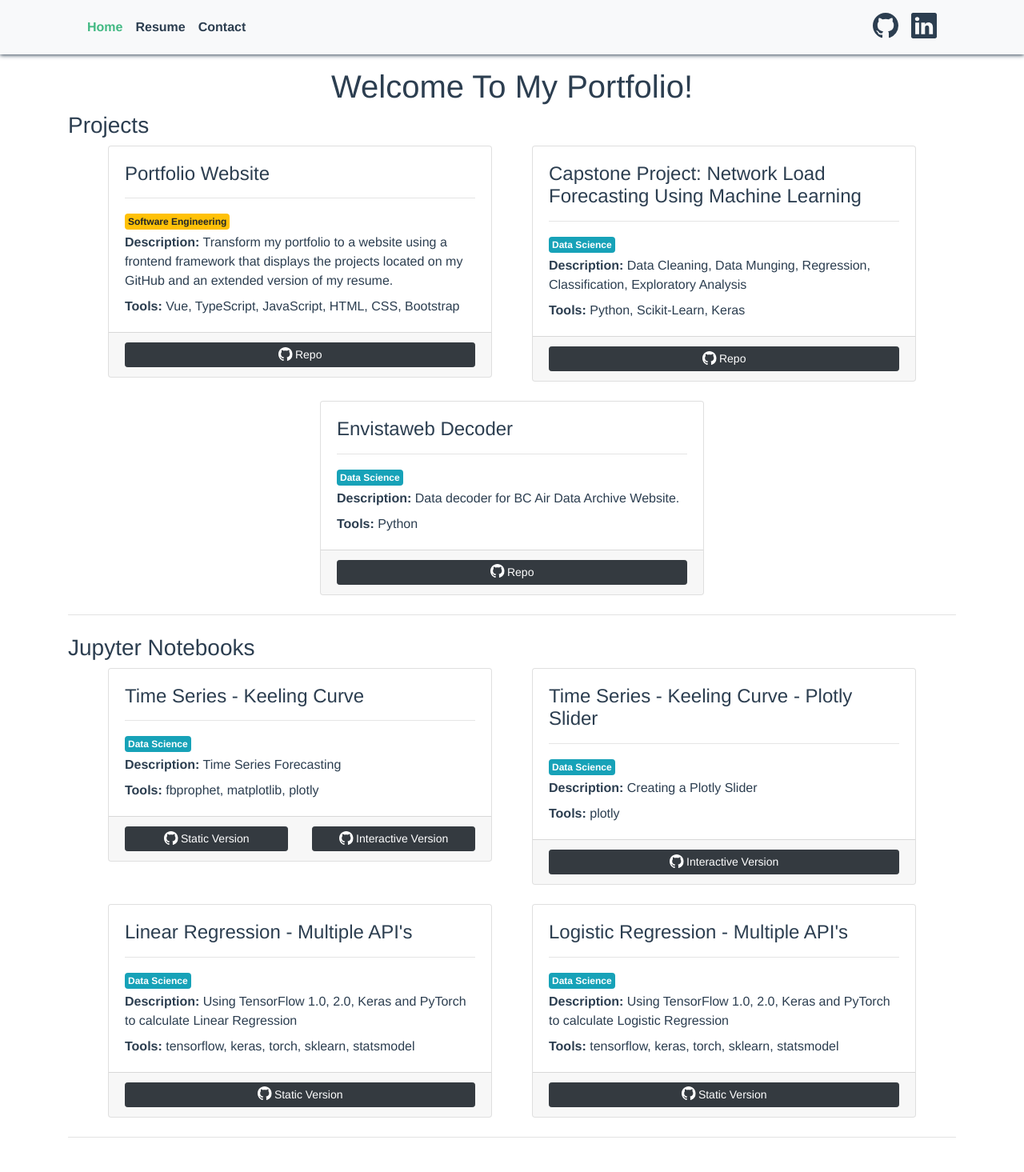
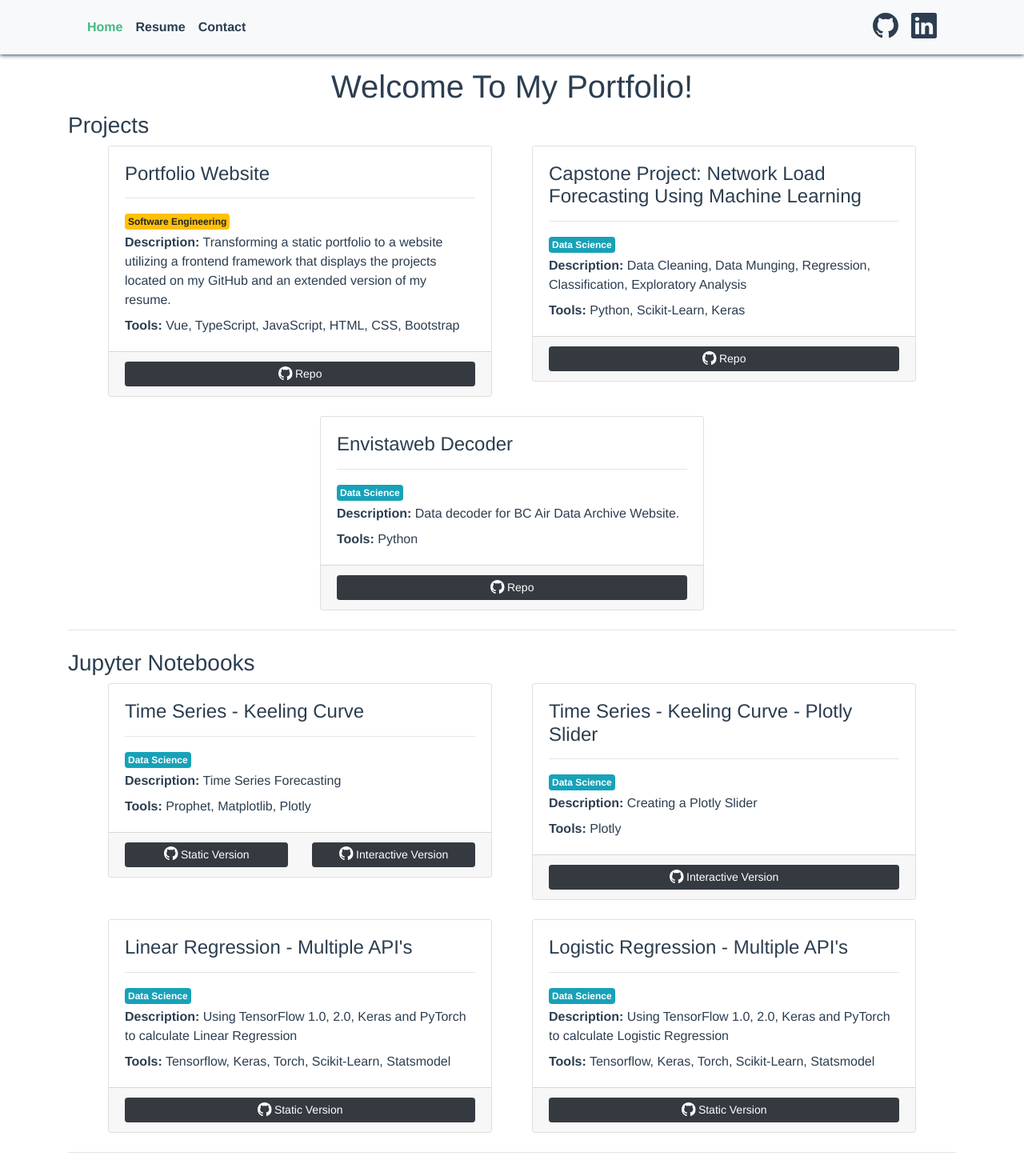
Before and after one commit to vrif/vrif.github.io, a Vue app: page / in a window 1280 px wide. Shown: the whole page at 80% size. Built offline with nearby package versions, Linux system fonts and the light colour scheme.

Commit message:
Fix typo and wording.

```diff
--- a/src/assets/portfolio.ts
+++ b/src/assets/portfolio.ts
@@ -1,7 +1,7 @@
 const portfolio = [
   {
     name: "Portfolio Website",
-    topics: "Transform my portfolio to a website using a frontend framework that displays the projects located on my GitHub and an extended version of my resume.",
+    topics: "Transforming a static portfolio to a website utilizing  a frontend framework that displays the projects located on my GitHub and an extended version of my resume.",
     type: <const> "Project",
     tags: ["Software Engineering"],
     tools: "Vue, TypeScript, JavaScript, HTML, CSS, Bootstrap",
@@ -34,7 +34,7 @@ const portfolio = [
     topics: "Time Series Forecasting",
     type: <const> "Notebook",
     tags: ["Data Science"],
-    tools: "fbprophet, matplotlib, plotly",
+    tools: "Prophet, Matplotlib, Plotly",
     links: [
       {
         name: "Static Version",
@@ -51,7 +51,7 @@ const portfolio = [
     topics: "Creating a Plotly Slider",
     type: <const> "Notebook",
     tags: ["Data Science"],
-    tools: "plotly",
+    tools: "Plotly",
     links: [
       {
         name: "Interactive Version",
@@ -64,7 +64,7 @@ const portfolio = [
     topics: "Using TensorFlow 1.0, 2.0, Keras and PyTorch to calculate Linear Regression",
     type: <const> "Notebook",
     tags: ["Data Science"],
-    tools: "tensorflow, keras, torch, sklearn, statsmodel",
+    tools: "Tensorflow, Keras, Torch, Scikit-Learn, Statsmodel",
     links: [
       {
         name: "Static Version",
@@ -77,7 +77,7 @@ const portfolio = [
     topics: "Using TensorFlow 1.0, 2.0, Keras and PyTorch to calculate Logistic Regression",
     type: <const> "Notebook",
     tags: ["Data Science"],
-    tools: "tensorflow, keras, torch, sklearn, statsmodel",
+    tools: "Tensorflow, Keras, Torch, Scikit-Learn, Statsmodel",
     links: [
       {
         name: "Static Version",
```
